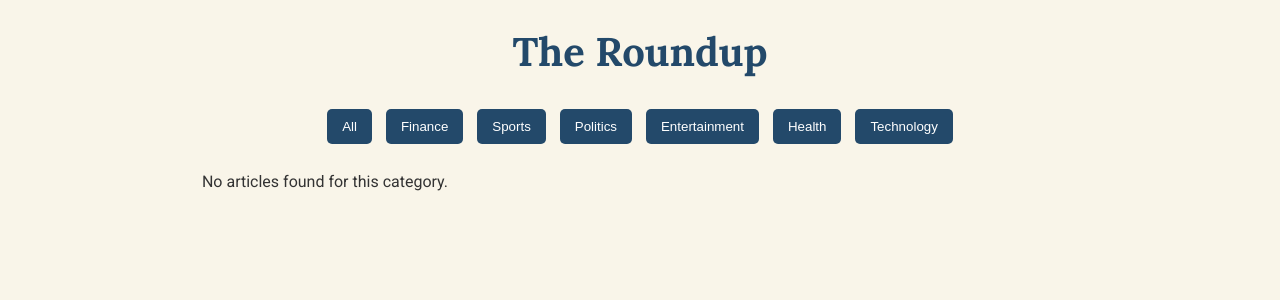
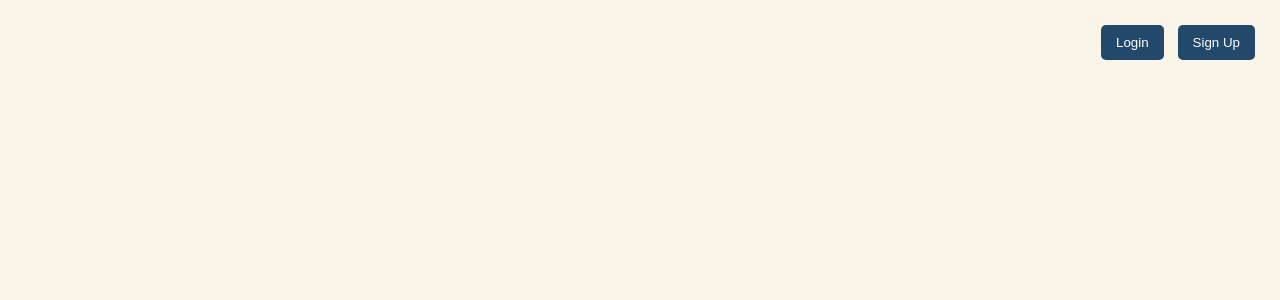
Before and after one commit to WillCanfield01/news-aggregator, a Flask app: page / in a window 1280 px wide. Shown: the top 300 px of the page. Run offline with Flask 3, Linux system fonts and the light colour scheme; data that the repository does not hold is empty.

Commit message:
pushing SQL

```diff
--- a/templates/index.html
+++ b/templates/index.html
@@ -133,26 +133,30 @@
 </head>
 
 <body>
-    <h1>The Roundup</h1>
 
-    <div id="filter">
-        <button onclick="filterCategory('All')">All</button>
-        <button onclick="filterCategory('Finance')">Finance</button>
-        <button onclick="filterCategory('Sports')">Sports</button>
-        <button onclick="filterCategory('Politics')">Politics</button>
-        <button onclick="filterCategory('Entertainment')">Entertainment</button>
-        <button onclick="filterCategory('Health')">Health</button>
-        <button onclick="filterCategory('Technology')">Technology</button>
+    <div style="position: absolute; top: 20px; right: 20px;">
+        <div id="auth-buttons">
+            <button onclick="openLogin()">Login</button>
+            <button onclick="openSignup()">Sign Up</button>
         </div>
 
-    <div id="loading" style="display:none;">Loading...</div>
-
-    <div id="articles" aria-live="polite"></div>
+        <div id="profile-dropdown" style="display: none; position: relative;">
+            <button onclick="toggleDropdown()"
+                style="border-radius: 50%; width: 40px; height: 40px; background-color: #23496a; color: white;">👤</button>
+            <div id="dropdown-menu"
+                style="display: none; position: absolute; right: 0; background-color: white; border: 1px solid #ccc; padding: 10px; border-radius: 5px;">
+                <p id="username-display" style="margin: 0 0 10px;">User</p>
+                <button onclick="logout()">Logout</button>
+            </div>
+        </div>
+    </div>
 
     <script>
         let articles = [];
+        let currentUser = null;
 
         document.addEventListener("DOMContentLoaded", () => {
+            // Load articles
             document.getElementById("loading").style.display = "block";
 
             fetch('/news')
@@ -166,7 +170,47 @@
                     console.error('Error fetching news:', error);
                     document.getElementById("loading").style.display = "none";
                 });
+
+            // Check if user is logged in
+            fetch("/me", { credentials: "include" })
+                .then(res => res.json())
+                .then(data => {
+                    if (data.username) {
+                        currentUser = data.username;
+                        showProfileUI(data.username);
+                    } else {
+                        showAuthButtons();
+                    }
                 });
+        });
+
+        function showProfileUI(username) {
+            document.getElementById("auth-buttons").style.display = "none";
+            document.getElementById("profile-dropdown").style.display = "block";
+            document.getElementById("username-display").textContent = username;
+        }
+
+        function showAuthButtons() {
+            document.getElementById("auth-buttons").style.display = "block";
+            document.getElementById("profile-dropdown").style.display = "none";
+        }
+
+        function toggleDropdown() {
+            const menu = document.getElementById("dropdown-menu");
+            menu.style.display = menu.style.display === "block" ? "none" : "block";
+        }
+
+        function logout() {
+            fetch("/logout", {
+                method: "POST",
+                credentials: "include"
+            })
+                .then(res => res.json())
+                .then(() => {
+                    currentUser = null;
+                    showAuthButtons();
+                });
+        }
 
         function displayArticles(category) {
             const articlesDiv = document.getElementById('articles');
@@ -202,8 +246,6 @@
         }
 
         function regenerateSummary(articleId) {
-            console.log("DEBUG: Regenerating summary for articleId:", articleId);
-
             const article = articles.find(a => a.id === articleId);
             if (!article) {
                 console.error("Article not found!");
@@ -213,7 +255,6 @@
             fetch(`/regenerate-summary/${articleId}`, { method: 'GET' })
                 .then(response => response.json())
                 .then(data => {
-                    console.log("DEBUG: New summary data:", data);
                     if (data.summary) {
                         const articleDiv = document.querySelector(`#${articleId}`);
                         const summaryElement = articleDiv.querySelector('.summary');
@@ -225,16 +266,17 @@
                 });
         }
 
-        fetch("/login", {
-            method: "POST",
-            credentials: "include",
-            headers: {
-                "Content-Type": "application/json"
-            },
-            body: JSON.stringify({ username, password })
-        })
+        // Placeholder functions for login/signup — build these into modals or separate pages
+        function openLogin() {
+            alert("Login modal not yet implemented.");
+        }
 
+        function openSignup() {
+            alert("Signup modal not yet implemented.");
+        }
     </script>
+
+
 </body>
 
 </html>
```
Lines whose indentation alone changed are shown as unchanged.
